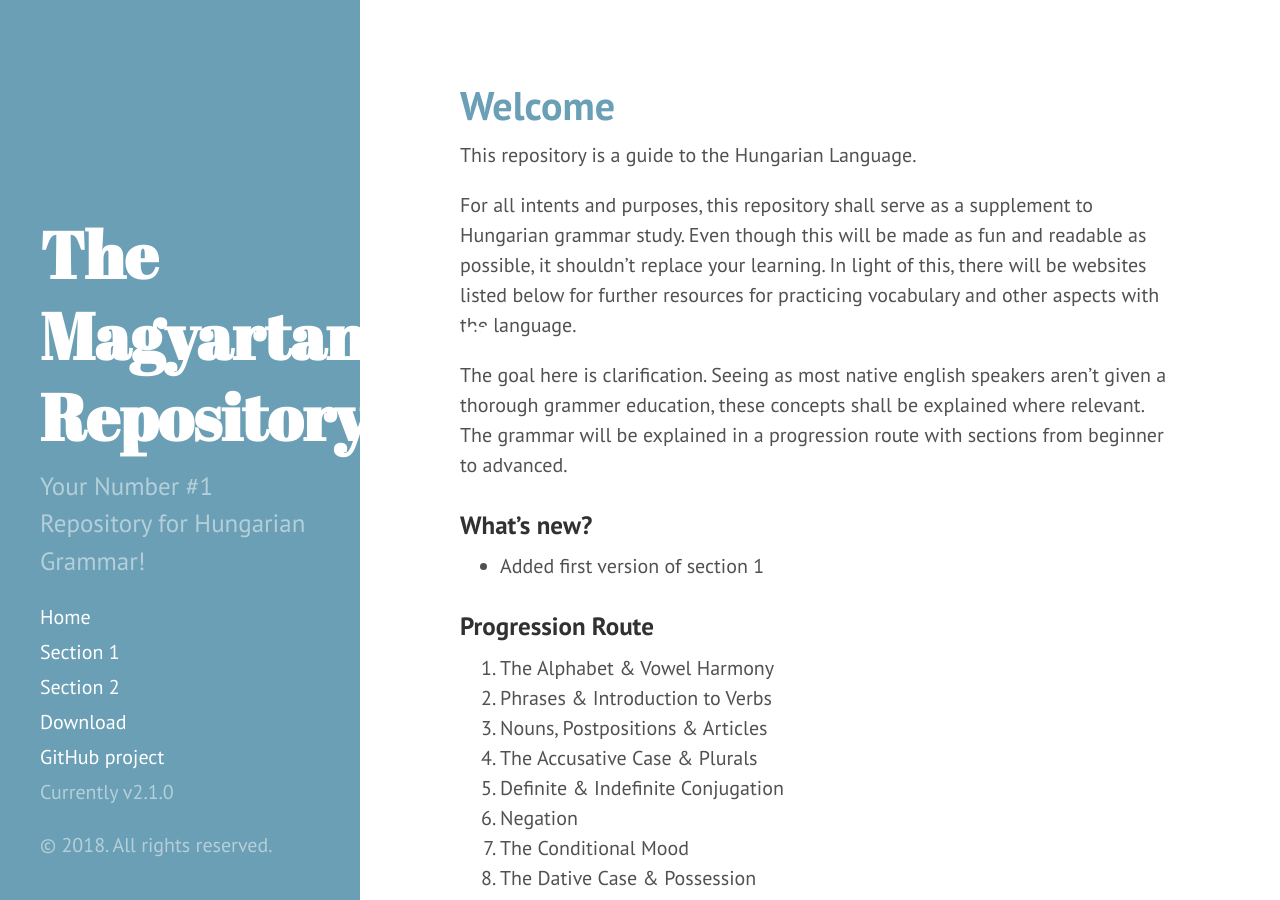
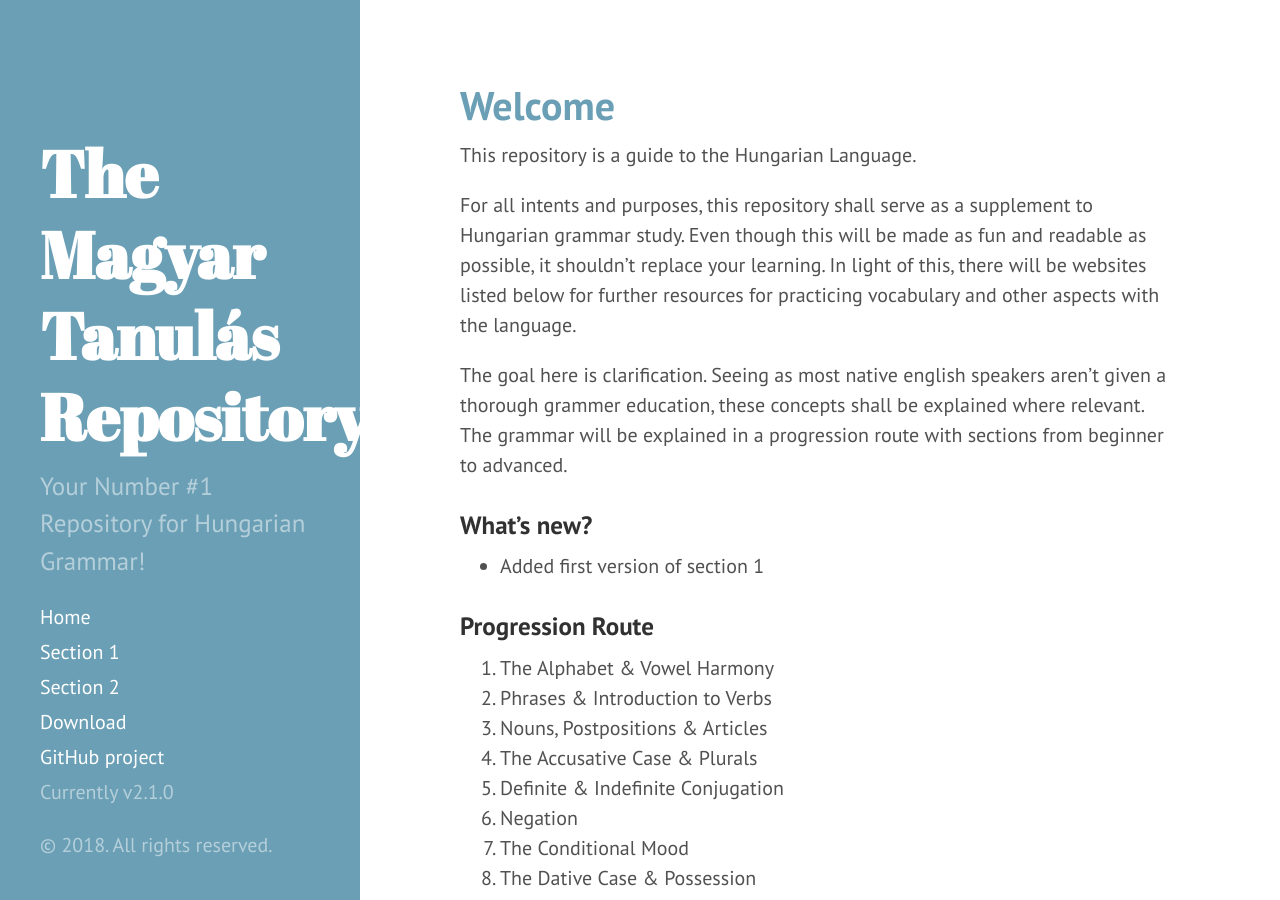
Before and after one commit to Magyartanulas/magyartanulas.github.io, a Jekyll site: the page built from index.html, in a window 1280 px wide and 900 px high. Built offline with Jekyll 4.4.1, drawn with Linux system fonts in a browser that asks for light colours; Markdown is read by kramdown in place of the engine named in the settings; the list of posts is cut into pages by our own code.

Commit message:
Update _config.yml

```diff
--- a/_config.yml
+++ b/_config.yml
@@ -7,7 +7,7 @@ permalink:        pretty
 relative_permalinks: false
 
 # Setup
-title:            The Magyartanulás Repository
+title:            The Magyar Tanulás Repository
 tagline:          'Free resource for learning hungarian'
 description:      'Your Number #1 Repository for Hungarian Grammar!'
 url:              magyartanulas.github.io
```
